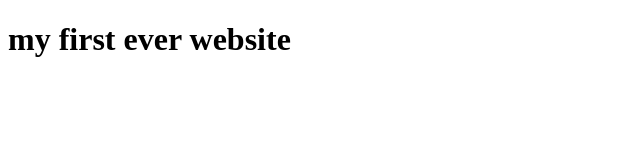
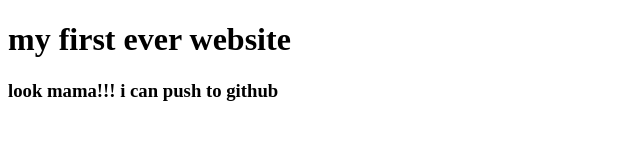
Before and after one commit to developernaim327/my-first-website, a plain HTML site: page index.html in a window 1280 px wide. Shown: the whole page, without its empty margins (0-640 px from the left). Drawn offline with Linux system fonts and the light colour scheme.

Commit message:
learned github

```diff
--- a/index.html
+++ b/index.html
@@ -8,5 +8,6 @@
 </head>
 <body>
     <h1>my first ever website</h1>
+    <h3>look mama!!! i can push to github</h3>
 </body>
 </html>
```
